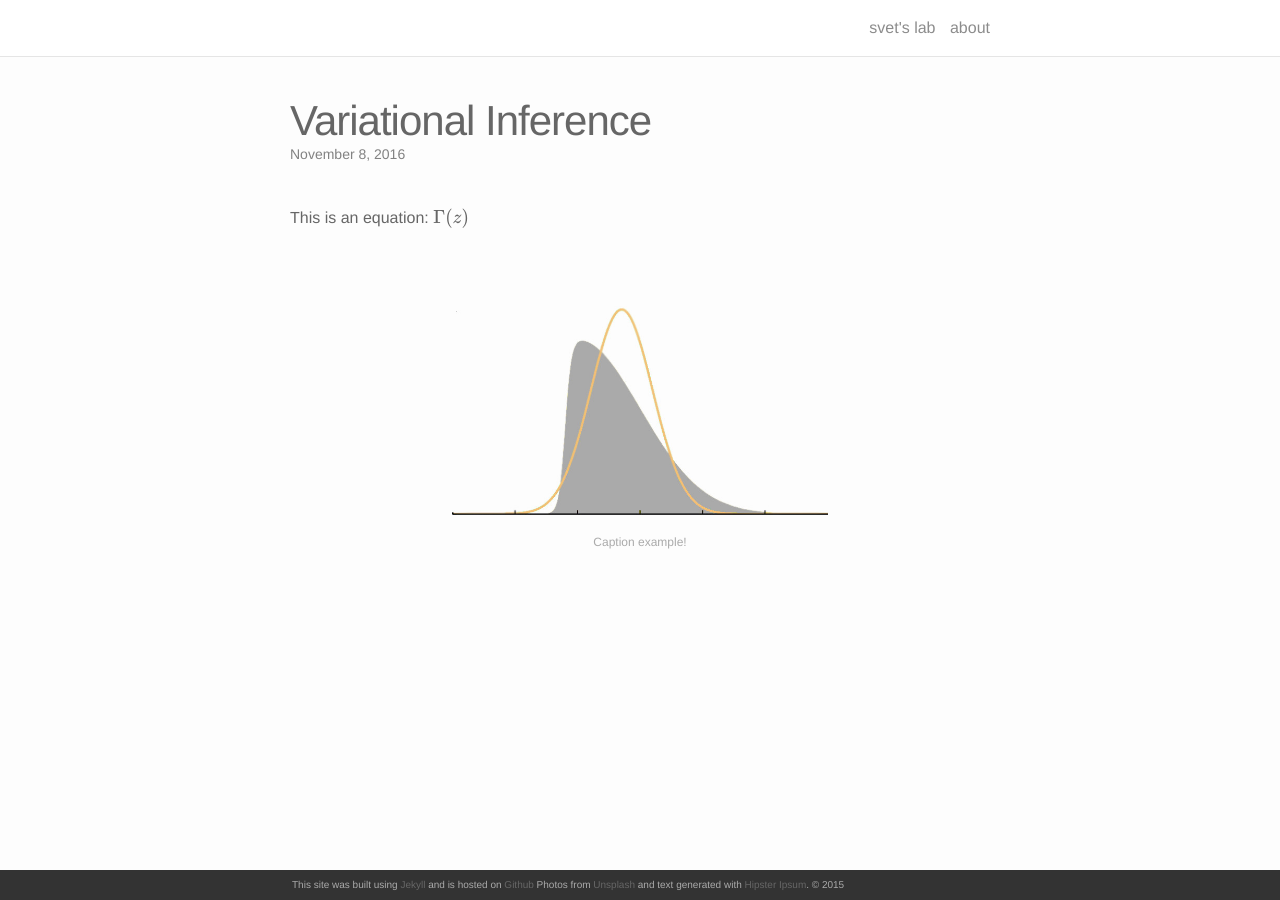
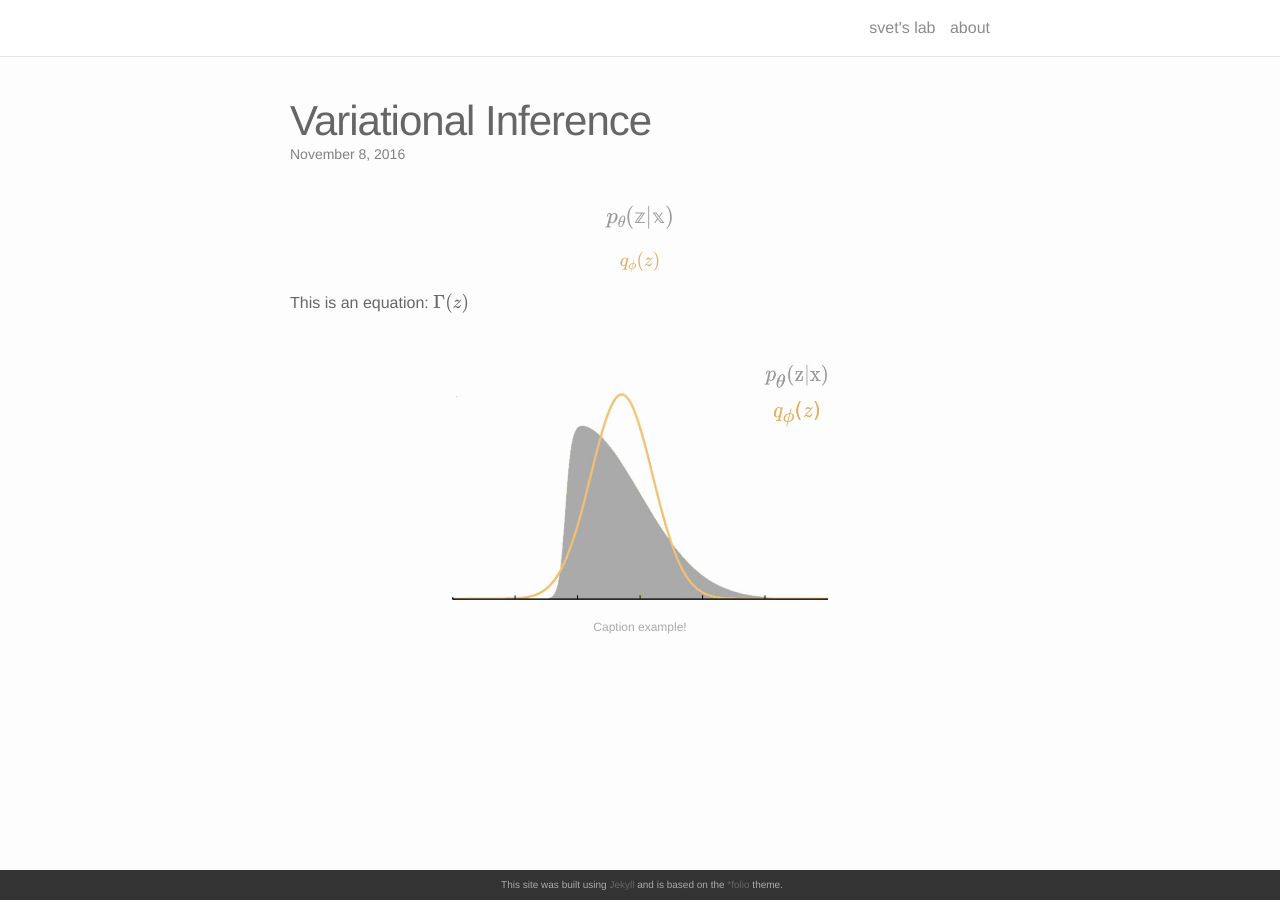
Before and after one commit to svepe/svepe.github.io, a Jekyll site: the page built from _lablogs/1_project.markdown, in a window 1280 px wide. Built offline with Jekyll 4.4.1, drawn with Linux system fonts in a browser that asks for light colours; nearby versions of some CDN libraries; formulas are drawn with MathJax 3.

Commit message:
Experiment with math fonts

```diff
--- a/_includes/footer.html
+++ b/_includes/footer.html
@@ -1,7 +1,7 @@
 <footer class="site-footer">
 
-  <div class="wrapper">
-  	<p>This site was built using <a href="http://jekyllrb.com" target="_blank">Jekyll</a> and is hosted on <a href="https://github.com" target="_blank">Github</a> Photos from <a href="https://unsplash.com" target="_blank">Unsplash</a> and text generated with <a href="http://hipsum.co" target="_blank">Hipster Ipsum</a>. &#169; 2015</p>
+  <div class="wrapper" align="center">
+  	This site was built using <a href="http://jekyllrb.com" target="_blank">Jekyll</a> and is based on the <a href="http://liabogoev.com/-folio" target_="blank">*folio</a> theme.
   </div>
 
 </footer>
--- a/_lablogs/1_project.markdown
+++ b/_lablogs/1_project.markdown
@@ -5,7 +5,8 @@ description: introduction and derivation of ELBO maximisation
 topic: inference
 img: /img/vi-intro.jpg
 ---
-
+<div class="mathmode" style="color:#9a9a9a"> $$ p_{\theta}(\mathbb{z} | \mathbb{x}) $$ </div>
+<div style="color:#e4af65"> $$ q_{\phi}(z) $$ </div>
 This is an equation: $$ \Gamma(z) $$
 
 <div class="img_row">
--- a/_sass/_layout.scss
+++ b/_sass/_layout.scss
@@ -276,3 +276,7 @@ text-align: center;
 vertical-align: middle;
 font-size: $caption_font_size;
 }
+
+.mathmode {
+    font-size: 120%;
+}
```
Also changed, not shown: README.md, img/vi-intro.jpg.
